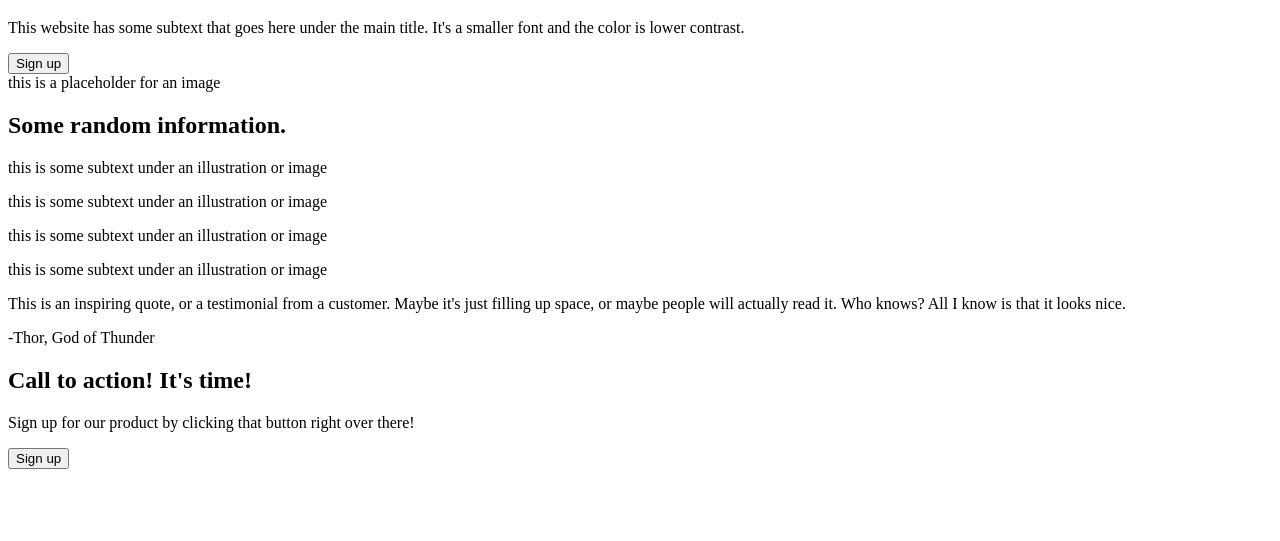
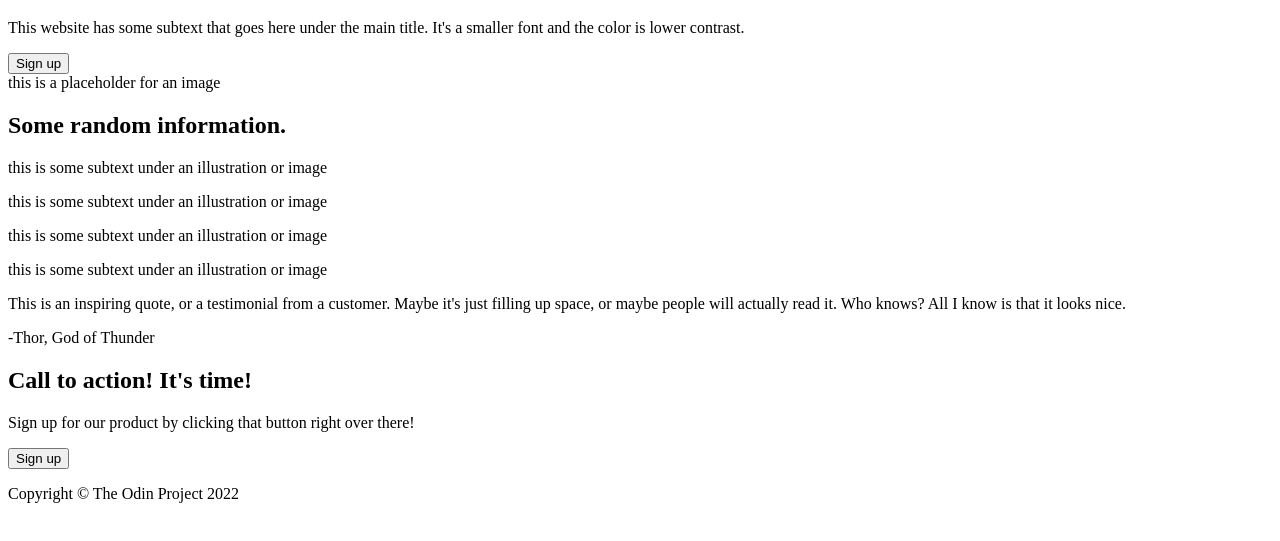
Before and after one commit to seeniik/odin-landing-page, a plain HTML site: page index.html in a window 1280 px wide. Shown: the part 157-698 px from the top of the page. Drawn offline with Linux system fonts and the light colour scheme.

Commit message:
Finish footer section of index.html

```diff
--- a/index.html
+++ b/index.html
@@ -78,7 +78,7 @@
     </div>
 
     <div class="footer">
-
+        <p>Copyright &copy; The Odin Project 2022</p>
     </div>
 
 </body>
```
